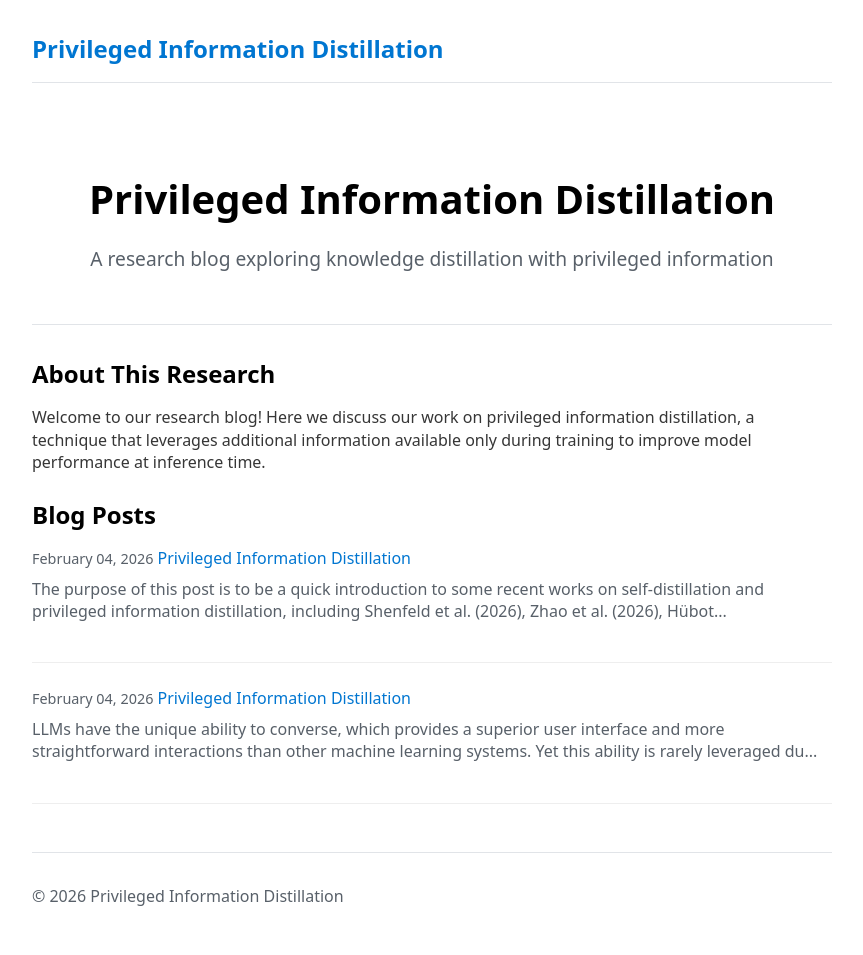
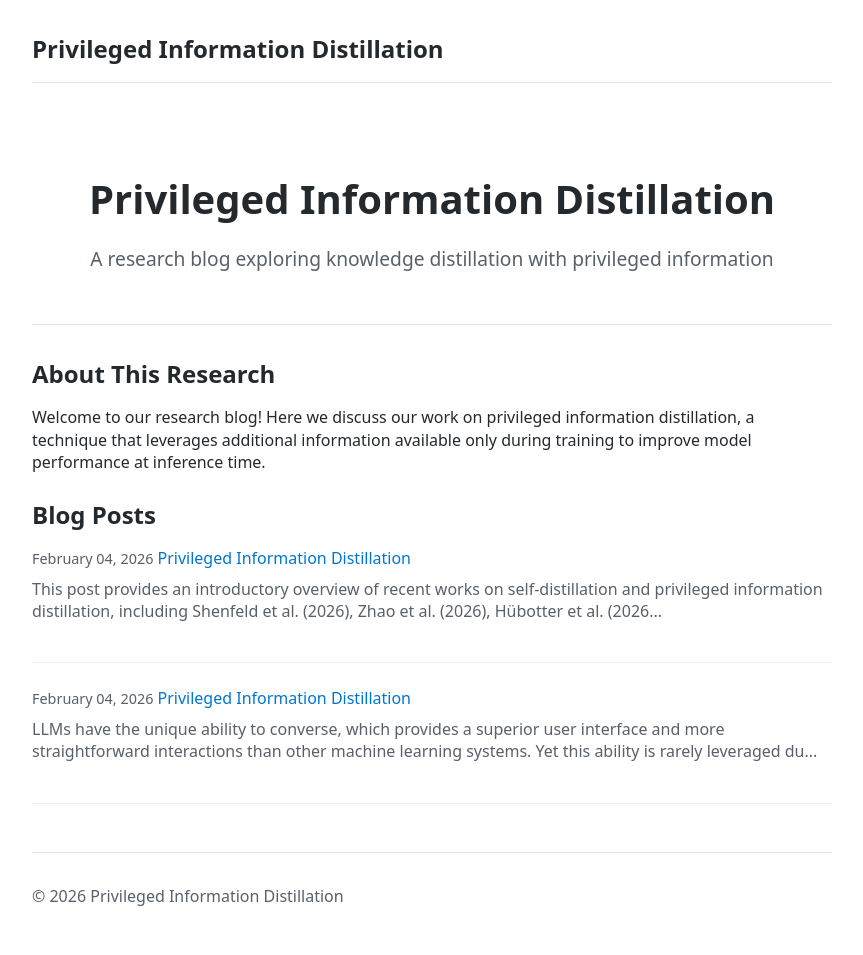
Before and after one commit to Emilianopp/Privileged-Information-Distillation, a Jekyll site: the page built from index.md, in a window 1280 px wide. Shown: the whole page, without its empty margins (208-1071 px from the left). Built offline with Jekyll 4.4.1, drawn with Linux system fonts in a browser that asks for light colours.

Commit message:
Update styling and add new figures
- Force white background on details/summary, black bold text
- Remove box-shadow from images/videos, add clip-path crop for .mov
- Add rl-collapse, rl-kl, sft, rKL, rklr, em3 video figures
- Add rl-zero, teacher-self, bad-teacher image figures
- Rewrite RL section with beta=0 vs beta>0 illustrations
- Add Shah et al. citation for KL regularization

Co-Authored-By: Claude Opus 4.6 <noreply@anthropic.com>

```diff
--- a/_layouts/default.html
+++ b/_layouts/default.html
@@ -11,6 +11,8 @@
       max-width: 800px;
       margin: 0 auto;
       padding: 2rem;
+      background-color: #ffffff;
+      color: #24292e;
     }
     header {
       margin-bottom: 2rem;
@@ -19,10 +21,55 @@
     }
     header a {
       text-decoration: none;
+      color: #24292e;
     }
     .site-title {
       font-size: 1.5rem;
       font-weight: bold;
+      color: #24292e;
+    }
+    h1, h2, h3, h4, h5, h6 {
+      color: #24292e;
+    }
+    details {
+      background: #ffffff !important;
+      border: 1px solid #d0d7de;
+      border-radius: 8px;
+      padding: 0;
+      margin: 1rem 0;
+    }
+    details summary {
+      cursor: pointer;
+      color: #24292e !important;
+      font-weight: bold;
+      background: #ffffff !important;
+      padding: 0.75rem 1rem;
+      border-radius: 8px;
+      list-style: none;
+      display: flex;
+      align-items: center;
+      gap: 0.5rem;
+    }
+    details summary strong {
+      color: #24292e !important;
+    }
+    details summary::before {
+      content: "▶";
+      font-size: 0.7em;
+      transition: transform 0.2s;
+    }
+    details[open] summary::before {
+      transform: rotate(90deg);
+    }
+    details summary::-webkit-details-marker {
+      display: none;
+    }
+    details[open] summary {
+      border-bottom: 1px solid #d0d7de;
+      border-radius: 8px 8px 0 0;
+    }
+    details > *:not(summary) {
+      padding: 0 1rem;
     }
   </style>
 </head>
--- a/_posts/2026-02-04-privileged-information-distillation.md
+++ b/_posts/2026-02-04-privileged-information-distillation.md
@@ -4,12 +4,12 @@ date: 2026-02-04
 author: "Your Name"
 ---
 
-The purpose of this post is to be a quick introduction to some recent works on self-distillation and privileged information distillation, including [Shenfeld et al. (2026)](#ref-shenfeld2026), [Zhao et al. (2026)](#ref-zhao2026), [Hübotter et al. (2026)](#ref-hubotter2026), and [Penaloza et al. (2026)](#ref-penaloza2026). We hope to give some intuition on how these algorithms work, where they come from, as well as comment on when their assumptions are valid or invalid.
+This post provides an introductory overview of recent works on self-distillation and privileged information distillation, including [Shenfeld et al. (2026)](#ref-shenfeld2026), [Zhao et al. (2026)](#ref-zhao2026), [Hübotter et al. (2026)](#ref-hubotter2026), and [Penaloza et al. (2026)](#ref-penaloza2026). We aim to build intuition for how these algorithms work, where they come from, and when their assumptions hold. Throughout, we favour gaining intuition over providing a complete nuanced view, using simplified 2D/3D visualizations of these algorithms to describe the core ideas.
 
 
-The intended audience of this blog is for people that have a decent understanding of variational inference and reinforcement learning, as well as their relationships. For those unfamiliar, we recommend the following:
+Our work spans the intersection of variational inference and reinforcement learning applied to LMs. We hope this blog is approachable to a broad audience assuming only a small background in reinforcement learning. Regardless, we provide some supplemental reading for those interested.
 <details markdown="1">
-<summary><strong>Background Reading</strong> (click to expand)</summary>
+<summary><strong>Supplemental Reading</strong> (click to expand)</summary>
 
 - [Control as Inference](https://jasonppy.github.io/deeprl/deeprl-12-control-as-inference/) for an introduction to the RL-as-inference framework (or see [Levine's tutorial paper](https://arxiv.org/abs/1805.00909))
 - [Variational Inference: A Review for Statisticians](https://arxiv.org/abs/1601.00670) for a comprehensive overview of variational inference
@@ -75,13 +75,27 @@ $$
 Note that when $\beta = 0$ we recover the original reward-maximization objective. Otherwise, the KL term acts as a regularizer, encouraging the policy to stay close to the reference.
 
 
-### Failures of RL
+To illustrate this, consider the figure below, where $\beta =0$. Here the model can quickly fit $\piStar$, but has its entropy (bell curveness) collapsed onto a high-reward mode.
+<video src="/figures/rl-collapse.mov" autoplay loop muted playsinline></video>
+
+
+
+When $\beta>0$, we can expect the policy do behave similarly, but instead drifts less from the reference policy $\pi_{\text{ref}}$ while also preserving more entropy (bell curve shape).
+
+<video src="/figures/rl-kl.mov" autoplay loop muted playsinline></video>
+
+Both of these properties can be useful in different contexts, for instance, when the entropy of the model has collapsed it can reliably sample from a high reward mode, but in the other case, it is able to preserve some reward over even higher-reward regions which can be useful property we'll discuss later. Moreover, the tradeoff becomes more nuanced when distributions are multi-model (multiple peaks) which is the setting we discuss in the remainder of the blog.
+
+Regardless, the choice of $\beta$ is largely task-specific and often decided via hyperparameter tuning ([Shah et al., 2026](#ref-shah2026)).
+
+
+## Failures of RL
 
 While this objective has proven widely successful, it relies on the policy $\piSphi$ being able to sample high-reward outputs. When the policy cannot produce any successful trajectories, there is no positive signal to reinforce.
 
 For instance, consider the following setting:
 
-![Student-only policy failing example](/figures/start.png)
+![Student-only policy failing example](/figures/rl-zero.png)
 *Figure 1: Failure case of RL, here we visualize $\piSphi$ and $\piStar$ where $\piSphi$ has no support over successful trajectories.*
 
 Notice that $\piSphi$ does not have support over correct trajectories, so applying RL in this setting would lead to the model only ever learning what *not* to do, never what *to* do. Without any high-reward samples to reinforce, it cannot bootstrap itself toward $\piStar$. While an LM technically has full support over the token space, making it theoretically possible to eventually sample a correct trajectory, this is infeasible in practice.
@@ -91,7 +105,7 @@ Notice that $\piSphi$ does not have support over correct trajectories, so applyi
 
 Although typical RL fails in these settings, LMs provide a useful property that can alleviate this problem. Unlike other ML systems, LMs can be freely conditioned on additional information. Notably, even a small amount of *Privileged Information* (PI) can enable models to sample tasks they previously could not. The figure below shows $\piTthetafull$, the same model now conditioned on privileged information $\mathbf{I}$, which we refer to as the *teacher*.
 
-![With teacher example](/figures/start-w-teacher.png)
+![With teacher example](/figures/teacher-self.png)
 *Figure 2: Teacher policy contextualized on privileged information can now sample successful trajectories.*
 
 After contextualizing on $\mathbf{I}$, we see that the model can now sample successful traces. The only problem now is that we won't have access to $\mathbf{I}$ at test time, since it is typically *task-specific*. So we need to find a way to transfer the information embedded within it to $\piS$, as this is the only policy we have access to at test time.
@@ -123,8 +137,9 @@ $$
 Typically $\piT$ is a larger model, but in this specific case it can be the same starting model with added context i.e. $\piTthetafull$.
 
 While this approach is powerful, it is inherently limited by the properties of forward-KL, namely that it is *mode covering*. To see this behavior, see the image below:
-![SFT illustration](/figures/sft-gif.gif)
-*Figure: Supervised Fine-Tuning (SFT) demonstration.*
+
+<video src="/figures/sft.mov" autoplay loop muted playsinline></video>
+
 
 This can often lead to the model outputting samples that are not likely under the teacher model. This can happen as forward-KL makes $\piS$ focus on expanding its support to match that of $\piT$, rather than accurately approximating it.
 
@@ -138,7 +153,7 @@ $$
 
 Minimizing this encourages the student to place mass where it already samples, but guided by the teacher's density. We note that typically most works allow $\phi$ to equal $\theta$ as in [Penaloza et al. (2026)](#ref-penaloza2026), be an exponential moving average as in [Hübotter et al. (2026)](#ref-hubotter2026), [Shenfeld et al. (2026)](#ref-shenfeld2026), and [Zhao et al. (2026)](#ref-zhao2026), or simply be the base model.
 
-![Self-distillation illustration](/figures/reverse-kl.gif)
+<video src="/figures/rKL.mov" autoplay loop muted playsinline></video>
 
 This idea comes from [Agarwal et al. (2023)](#ref-onpoldistill), which shows that distilling on-policy can lead to significantly better performance and generalization on a variety of tasks when compared to SFT.
 
@@ -182,7 +197,8 @@ $$
 
 </details>
 
-![Reward-tilted self-distillation illustration](/figures/RKLR.gif)
+<video src="/figures/rklr.mov" autoplay loop muted playsinline></video>
+
 
 Introducing this reward bias should enable us to effectively fit higher reward modes. Also, notice how this objective is the same as the one outlined above to RL-as-inference, simply with a different prior distribution.
 
@@ -196,11 +212,11 @@ One assumption that self-distillation relies on is that  the teacher model $\piT
 
 
 
-![Teacher with limited coverage](/figures/teacher-bad-2.png)
+![Teacher with limited coverage](/figures/bad-teacher.png)
 
 In this case, regardless of which algorithm we use, we are limited by the abilities of the teacher.
+<video src="/figures/em3.mov" autoplay loop muted playsinline></video>
 
-<video src="/figures/em-gif.mov" autoplay loop muted playsinline></video>
 An easy solution is that since $\piT$ does have some coverage over successful trajectories, we can leverage it to approximate the target policy. In this case though, rather than directly trying to approximate $\piT$, we first make it approximate $\piStar$ itself. Once $\piT$ resembles $\piStar$, we can then use it as a target for $\piS$. Plainly put: we train the teacher to approximate the target, and once the teacher looks like the target, we fit the student onto the teacher. The figure below visualizes this procedure:
 
 
@@ -281,6 +297,9 @@ Finally, recent work suggests that fitting policies to data that is more off-pol
 
 ## References
 
+<a id="ref-shah2026"></a>
+**[Shah et al., 2026]** Shah, V., Obando-Ceron, J., Jain, V., Bartoldson, B., Kailkhura, B., Mittal, S., Berseth, G., Castro, P. S., Bengio, Y., Malkin, N., Jain, M., Venkatraman, S., & Courville, A. (2026). *A Comedy of Estimators: On KL Regularization in RL Training of LLMs*. [arXiv:2512.21852](https://arxiv.org/abs/2512.21852)
+
 <a id="ref-shenfeld2026"></a>
 **[Shenfeld et al., 2026]** Shenfeld, I., Damani, M., Hübotter, J., & Agrawal, P. (2026). *Self-Distillation Enables Continual Learning*. [arXiv:2601.19897](https://arxiv.org/abs/2601.19897)
 
```
Also changed, not shown: _layouts/post.html (+10 -2 lines), figures/bad-teacher.png (added), figures/rl-zero.png (added), figures/teacher-self.png (added), 6 other files.
